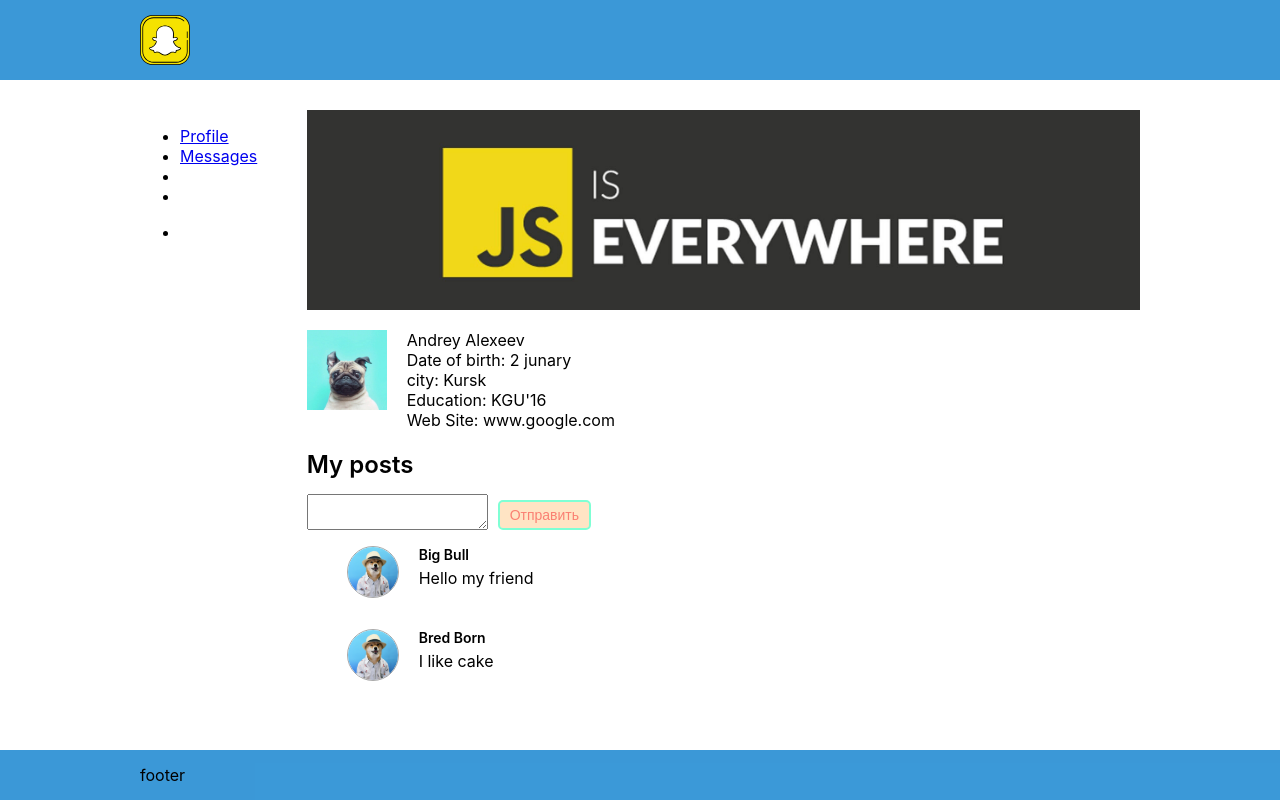
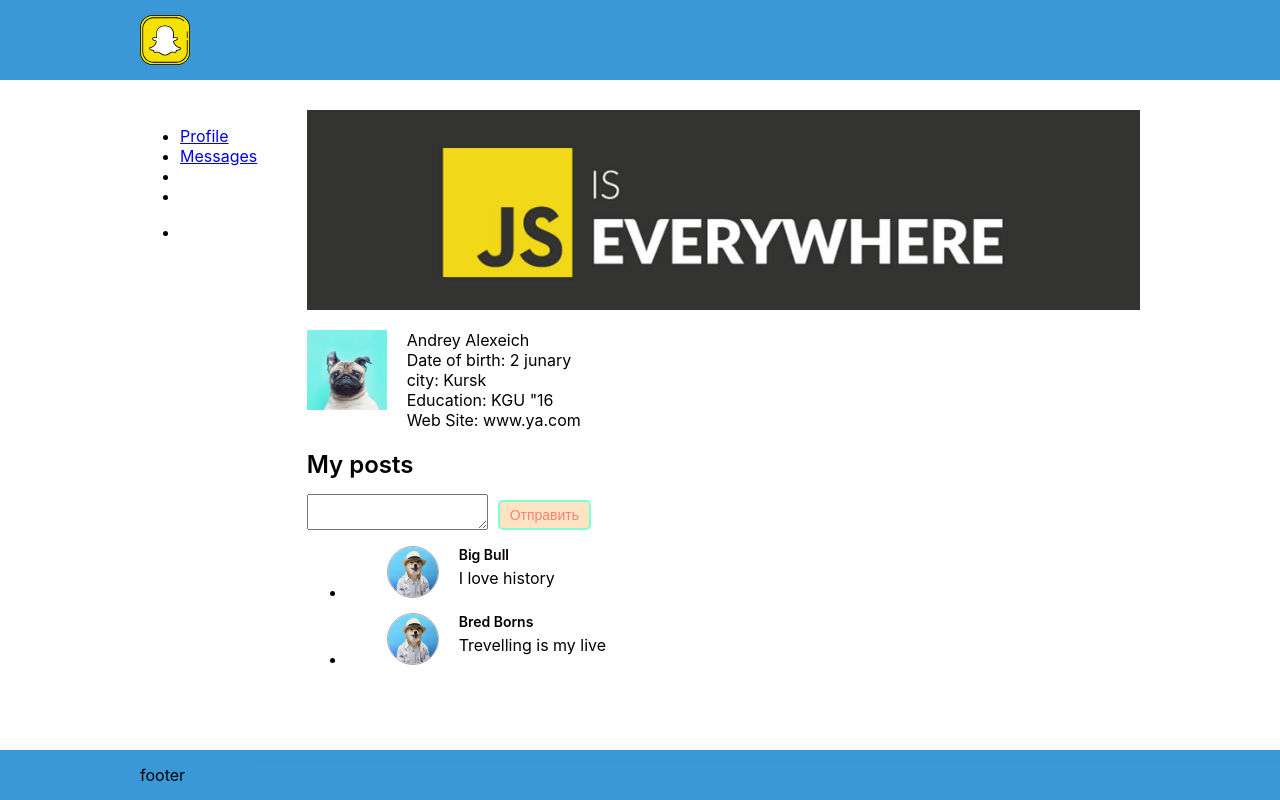
Before and after one commit to AndreyAlexeev98/socials-network, a React (Create React App) app: page / in a window 1280 px wide. Built offline with nearby package versions, Linux system fonts and the light colour scheme.

Commit message:
code refactoring

```diff
--- a/src/App.js
+++ b/src/App.js
@@ -1,8 +1,8 @@
 import {BrowserRouter as Router, Routes, Route} from "react-router-dom";
 
 import MainLayout from "./layout/MainLayout/MainLayout";
-import Profile from "./pages/Profile/Profile";
-import MessagesPage from "./pages/Messages/MessagesPage";
+import ProfilePage from "./pages/ProfilePage/ProfilePage";
+import MessagesPage from "./pages/MessagesPage/MessagesPage";
 
 // import styles from "./App.module.scss";
 
@@ -11,7 +11,7 @@ function App() {
     <Router>
       <Routes>
         <Route path="/" element={<MainLayout />}>
-          <Route index element={<Profile />} />
+          <Route index element={<ProfilePage />} />
           <Route path="/messages" element={<MessagesPage />} />
         </Route>
       </Routes>
--- a/src/components/Chats/Chats.jsx
+++ b/src/components/Chats/Chats.jsx
@@ -1,21 +1,24 @@
 import style from './Chats.module.scss';
-import avatarPath from '../../media/img/message-avatar.jpg';
+// import avatarPath from '../../media/img/message-avatar.jpg';
 
 import Chat from './Chat/Chat';
+
+let chats = [
+  {id: '1', name: 'Reece James ', preview: 'Hi me dear friend...', avatarPath: 'https://netstorage-sportsbrief.akamaized.net/images/7acca23b41945040.jpg?&amp;imwidth=600'},
+  {id: '2', name: 'William Gallas', preview:'Im strooong...', avatarPath: 'https://cdn.images.dailystar.co.uk/dynamic/122/photos/707000/900x738/718707.jpg'},
+  {id: '3', name: 'Ronaldinho Gaucho', preview:'Lets play again???', avatarPath: 'https://www.fonstola.ru/images/201605/fonstola.ru_231844.jpg'}
+]
 
 const Chats = () => {
   return (
     <div>
       <ul>
-        <li className={style.item}>
-          <Chat avatar={avatarPath} name='John' preview='LolLol LolLol' />
-        </li>
-        <li className={style.item}>
-          <Chat avatar={avatarPath} name='John2' preview='LolLol LolLol' />
-        </li>
-        <li className={style.item}>
-          <Chat avatar={avatarPath} name='John3' preview='LolLol LolLol' />
-        </li>
+        {chats.map( (chat) => {
+          return (
+          <li className={style.item} key={chat.id}>
+             <Chat avatar={chat.avatarPath} name={chat.name} preview={chat.preview} />
+          </li>
+          )})}
       </ul>
     </div>
   )
--- a/src/components/Messages/Messages.jsx
+++ b/src/components/Messages/Messages.jsx
@@ -1,17 +1,23 @@
 import style from './Messages.module.scss';
 
 import Message from './Message/Message';
+
+let messages = [
+    {id: '1', text:'Hi me dear friend, how tiy do???' },
+    {id: '2', text:'By by, good look!' }
+]
 
 const Messages = () => {
     return (
         <div>
             <ul>
-                <li className={style.item}>
-                <Message text='Lorem ipsum dolor' />
-                </li>
-                <li className={style.item}>
-                <Message text='Lorem ipsum dolor222' />
-                </li>
+                {messages.map( (message) => {
+                    return (
+                        <li className={style.item} key={message.id}>
+                            <Message text={message.text} />
+                        </li>
+                    )
+                })}
             </ul>
         </div>
     )
--- a/src/components/Posts/Posts.jsx
+++ b/src/components/Posts/Posts.jsx
@@ -3,9 +3,21 @@ import Button from '../share/Button/Button';
 
 import styles from './Posts.module.scss';
 
-console.log(styles);
+const Posts = () => {
 
-const Posts = () => {
+    let posts = [
+        {
+            id: '1',
+            username: 'Big Bull',
+            message: 'I love history'
+        },
+        {
+            id: '2',
+            username: 'Bred Borns',
+            message: 'Trevelling is my live'
+        },
+    ]
+
     return (
         <div>
             <div className={styles.title}>My posts</div>
@@ -14,10 +26,16 @@ const Posts = () => {
                 <Button text="Отправить" />
             </div>
 
-            <div className="list">
-                <Post message="Hello my friend" username="Big Bull"/>
-                <Post message="I like cake" username="Bred Born"/>
-            </div>
+            <ul className="list">
+                {posts.map((item) => {
+                    return (
+                        <li key={item.id}>
+                            <Post message={item.message} username={item.username}/>
+                        </li>
+                    )
+
+                })}
+            </ul>
         </div>
 
     )
--- /dev/null
+++ b/src/components/UserInfo/UserInfo.jsx
@@ -0,0 +1,43 @@
+import avatar from '../../media/img/avatar.jpg';
+import styles from './UserInfo.module.scss';
+
+
+const UserInfo = () => {
+
+    let userData = {
+        title: 'Andrey Alexeich',
+        date_of_birth: '2 junary',
+        city: 'Kursk',
+        education: 'KGU "16',
+        web_site: 'www.ya.com'
+    }
+
+    return(
+        <div className={styles.root}>
+            <img src={avatar} alt="user avatar" className={styles.avatar} />
+            <div className="user_info">
+                <div className="title">{userData.title}</div>
+                <div className="description">
+                    <div className="row">
+                    <span>Date of birth: </span>
+                    <span>{userData.date_of_birth}</span>
+                    </div>
+                    <div className="row">
+                    <span>city: </span>
+                    <span>{userData.city}</span>
+                    </div>
+                    <div className="row">
+                    <span>Education: </span>
+                    <span>{userData.education}</span>
+                    </div>
+                    <div className="row">
+                    <span>Web Site: </span>
+                    <span>{userData.web_site}</span>
+                    </div>
+                </div>
+            </div>
+        </div>
+    );
+}
+
+export default UserInfo;
--- /dev/null
+++ b/src/components/UserInfo/UserInfo.module.scss
@@ -0,0 +1,10 @@
+.root {
+    display: flex;
+}
+
+.avatar {
+    width: 80px;
+    height: 80px;
+    margin-right: 20px;
+    display: block;
+}
--- a/src/pages/Profile/Profile.jsx
+++ /dev/null
@@ -1,42 +0,0 @@
-import banner from "../../media/img/banner.jpeg";
-import avatar from "../../media/img/avatar.jpg";
-import Posts from "../../components/Posts/Posts";
-
-import styles from "./Profile.module.scss";
-
-const Content = () => {
-  return (
-    <div className="root">
-      <img src={banner} alt="user baner" className={styles.banner} />
-      <div className={styles.info}>
-        <img src={avatar} alt="user avatar" className={styles.user_avatar} />
-        <div className="user_info">
-          <div className="title">Andrey Alexeev</div>
-          <div className="description">
-            <div className="row">
-              <span>Date of birth: </span>
-              <span>2 junary</span>
-            </div>
-            <div className="row">
-              <span>city: </span>
-              <span>Kursk</span>
-            </div>
-            <div className="row">
-              <span>Education: </span>
-              <span>KGU'16</span>
-            </div>
-            <div className="row">
-              <span>Web Site: </span>
-              <span>www.google.com</span>
-            </div>
-          </div>
-        </div>
-      </div>
-      <div className={styles.posts}>
-        <Posts />
-      </div>
-    </div>
-  );
-};
-
-export default Content;
--- /dev/null
+++ b/src/pages/ProfilePage/ProfilePage.jsx
@@ -0,0 +1,21 @@
+import banner from "../../media/img/banner.jpeg";
+import UserInfo from "../../components/UserInfo/UserInfo";
+import Posts from "../../components/Posts/Posts";
+
+import styles from "./ProfilePage.module.scss";
+
+const ProfilePage = () => {
+  return (
+    <div className="root">
+      <img src={banner} alt="user baner" className={styles.banner} />
+      <div className={styles.info}>
+        <UserInfo />
+      </div>
+      <div className={styles.posts}>
+        <Posts />
+      </div>
+    </div>
+  );
+};
+
+export default ProfilePage;
--- a/src/pages/Profile/Profile.module.scss
+++ b/src/pages/ProfilePage/ProfilePage.module.scss
@@ -8,15 +8,7 @@
 }
 
 .info {
-    display: flex;
     margin-bottom: 20px;
-}
-
-.user_avatar {
-    width: 80px;
-    height: 80px;
-    margin-right: 20px;
-    display: block;
 }
 
 .posts {
```
Also changed, not shown: src/pages/MessagesPage/MessagesPage.jsx (renamed from src/pages/Messages/MessagesPage.jsx), src/pages/MessagesPage/MessagesPage.module.scss (renamed from src/pages/Messages/MessagesPage.module.scss).
